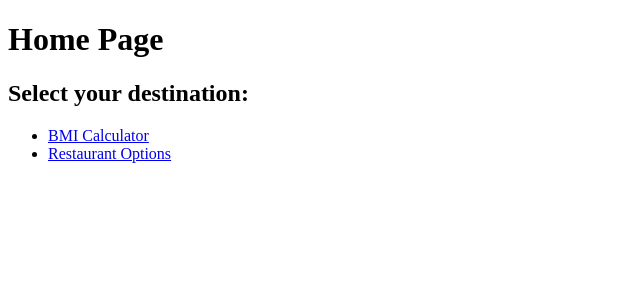
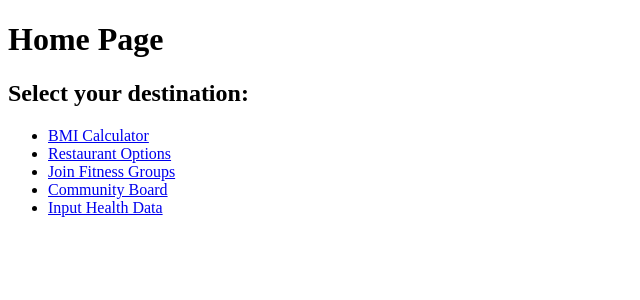
Before and after one commit to kaizen-aic/Fitmaster, a React (Vite) app in the folder FitMaster/: page /home in a window 1280 px wide. Shown: the top 300 px of the page, without its empty margins (0-640 px from the left). Built offline with nearby package versions, Linux system fonts and the light colour scheme.

Commit message:
Added Saood's pages to Home page

```diff
--- a/FitMaster/src/Home.jsx
+++ b/FitMaster/src/Home.jsx
@@ -11,6 +11,9 @@ function Home() {
                 <ul>
                     <li><Link to={"/BMICalculator"}>BMI Calculator</Link></li>
                     <li><Link to={"/RestaurantOptions"}>Restaurant Options</Link></li>
+                    <li><Link to={"/FitnessGroups"}>Join Fitness Groups</Link></li>
+                    <li><Link to={"/CommunityBoard"}>Community Board </Link></li>
+                    <li><Link to={"/HealthData"}>Input Health Data</Link></li>
                 </ul>
             </nav>
         </div>
```
